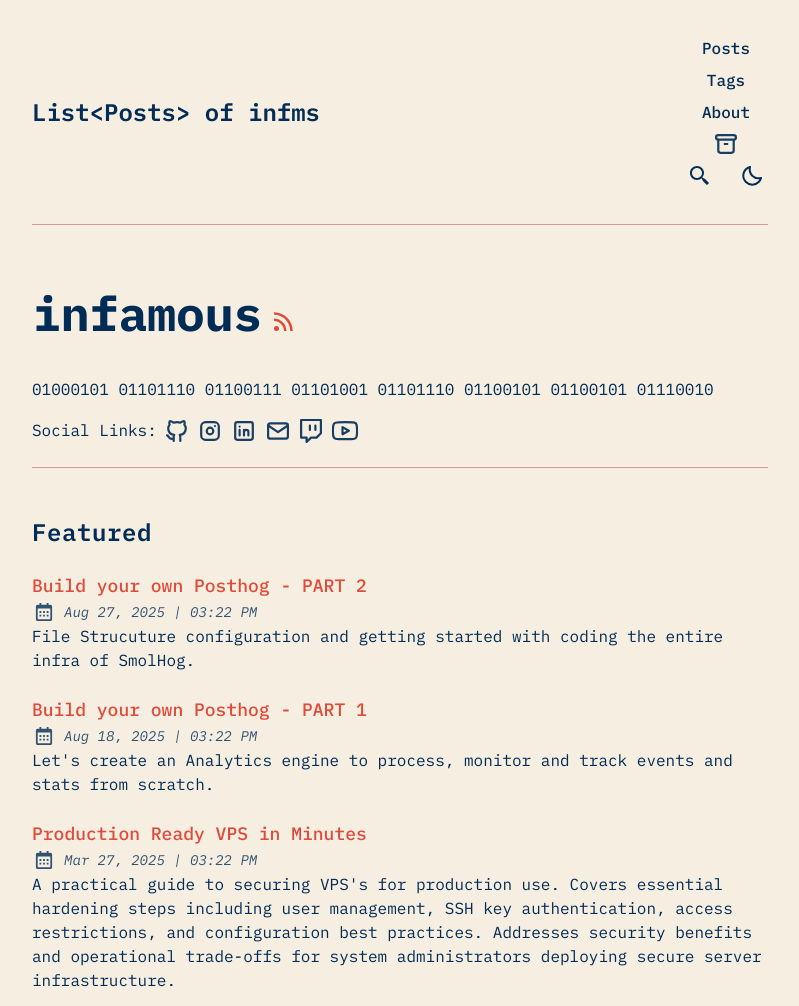
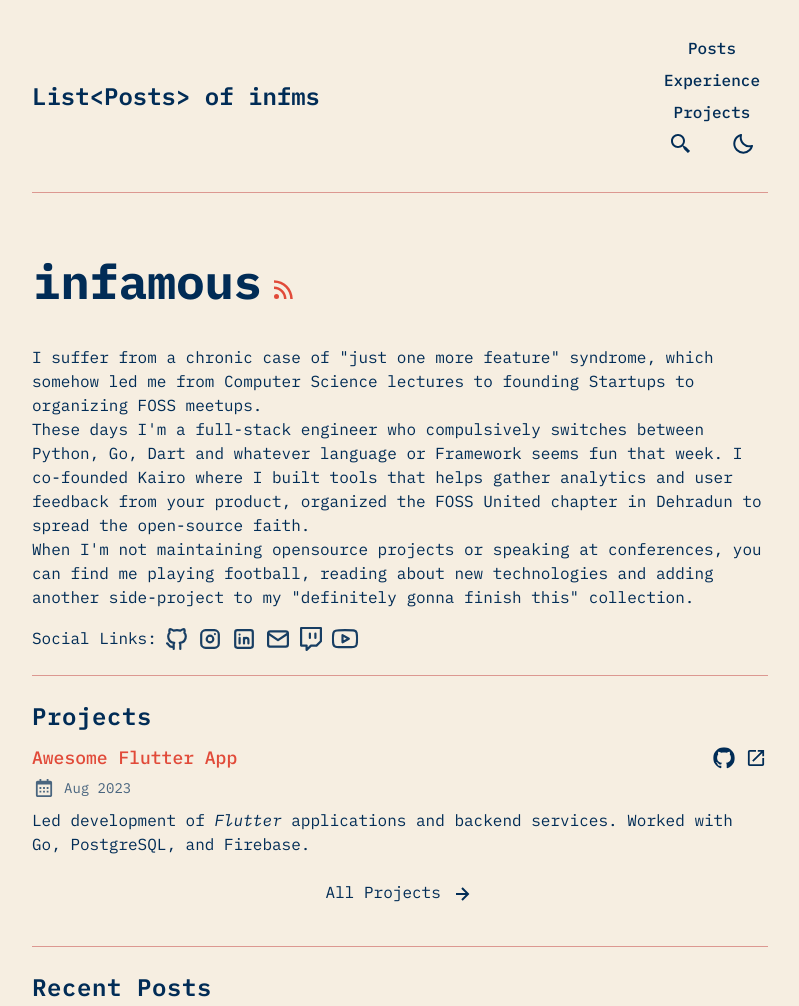
Before and after one commit to deepraj02/site, an Astro site: page / in a window 1280 px wide. Shown: the top 1006 px of the page, without its empty margins (240-1039 px from the left). Built offline with nearby package versions, Linux system fonts and the light colour scheme; Astro itself is replaced by a stand-in of ours; some packages are replaced by stand-ins of ours.

Commit message:
✨ (feat): add experience and project section

```diff
--- /dev/null
+++ b/src/components/ExperienceCard.astro
@@ -0,0 +1,57 @@
+---
+import type { CollectionEntry } from "astro:content";
+
+interface Props {
+  experience: CollectionEntry<"experience">;
+}
+
+const { experience } = Astro.props;
+const { company, role, startDate, endDate, companyUrl } = experience.data;
+const { Content } = await experience.render();
+
+const formatDate = (date: Date) => {
+  return date.toLocaleDateString("en-US", {
+    year: "numeric",
+    month: "short",
+  });
+};
+---
+
+<li class="my-3">
+  <div class="inline-block w-full">
+    {
+      companyUrl ? (
+        <a href={companyUrl} target="_blank" rel="noopener noreferrer">
+          <h3 class="text-lg font-medium text-skin-accent decoration-dashed hover:underline">
+            {company}
+          </h3>
+        </a>
+      ) : (
+        <h3 class="text-lg font-medium text-skin-accent decoration-dashed">
+          {company}
+        </h3>
+      )
+    }
+    <p class="text-sm italic opacity-80">{role}</p>
+    <div class="my-1 flex items-center space-x-2 opacity-70">
+      <svg
+        xmlns="http://www.w3.org/2000/svg"
+        class="inline-block h-6 w-6 min-w-[1.375rem] scale-90 fill-skin-base"
+        aria-hidden="true"
+      >
+        <path
+          d="M7 11h2v2H7zm0 4h2v2H7zm4-4h2v2h-2zm0 4h2v2h-2zm4-4h2v2h-2zm0 4h2v2h-2z"
+        ></path>
+        <path
+          d="M5 22h14c1.103 0 2-.897 2-2V6c0-1.103-.897-2-2-2h-2V2h-2v2H9V2H7v2H5c-1.103 0-2 .897-2 2v14c0 1.103.897 2 2 2zM19 8l.001 12H5V8h14z"
+        ></path>
+      </svg>
+      <span class="text-sm">
+        {formatDate(startDate)} | {endDate ? formatDate(endDate) : "Present"}
+      </span>
+    </div>
+    <div class="mt-2">
+      <Content />
+    </div>
+  </div>
+</li>
--- a/src/components/Header.astro
+++ b/src/components/Header.astro
@@ -1,10 +1,10 @@
 ---
-import { LOGO_IMAGE, SITE } from "@config";
+import { LOGO_IMAGE, SITE } from "../config";
 import Hr from "./Hr.astro";
 import LinkButton from "./LinkButton.astro";
 
 export interface Props {
-  activeNav?: "posts" | "archives" | "tags" | "about" | "search";
+  activeNav?: "posts" | "search" | "experience" | "projects";
 }
 
 const { activeNav } = Astro.props;
@@ -56,66 +56,32 @@ const { activeNav } = Astro.props;
         </button>
         <ul id="menu-items" class="display-none sm:flex">
           <li>
-            <a href="/posts/" class={activeNav === "posts" ? "active" : ""}>
+            <a href="/posts/" class:list={{ active: activeNav === "posts" }}>
               Posts
             </a>
           </li>
           <li>
-            <a href="/tags/" class={activeNav === "tags" ? "active" : ""}>
-              Tags
+            <a href="/experience/" class:list={{ active: activeNav === "experience" }}>
+              Experience
             </a>
           </li>
           <li>
-            <a href="/about/" class={activeNav === "about" ? "active" : ""}>
-              About
+            <a href="/projects/" class:list={{ active: activeNav === "projects" }}>
+              Projects
             </a>
           </li>
-          {
-            SITE.showArchives && (
-              <li>
-                <LinkButton
-                  href="/archives/"
-                  className={`focus-outline flex justify-center p-3 sm:p-1`}
-                  ariaLabel="archives"
-                  title="Archives"
-                >
-                  <svg
-                    xmlns="http://www.w3.org/2000/svg"
-                    class:list={[
-                      "icon icon-tabler icons-tabler-outline !hidden sm:!inline-block",
-                      activeNav === "archives" && "!stroke-skin-accent",
-                    ]}
-                  >
-                    <path stroke="none" d="M0 0h24v24H0z" fill="none" />
-                    <path d="M3 4m0 2a2 2 0 0 1 2 -2h14a2 2 0 0 1 2 2v0a2 2 0 0 1 -2 2h-14a2 2 0 0 1 -2 -2z" />
-                    <path d="M5 8v10a2 2 0 0 0 2 2h10a2 2 0 0 0 2 -2v-10" />
-                    <path d="M10 12l4 0" />
-                  </svg>
-                  <span
-                    class:list={[
-                      "sm:sr-only",
-                      activeNav === "archives" && "active",
-                    ]}
-                  >
-                    Archives
-                  </span>
-                </LinkButton>
-              </li>
-            )
-          }
           <li>
             <LinkButton
               href="/search/"
-              className={`focus-outline p-3 sm:p-1 ${
-                activeNav === "search" ? "active" : ""
-              } flex`}
+              className={`focus-outline p-3 sm:p-1 ${activeNav === "search" ? "active" : ""} flex`}
               ariaLabel="search"
               title="Search"
             >
               <svg
                 xmlns="http://www.w3.org/2000/svg"
                 class="scale-125 sm:scale-100"
-                ><path
+              >
+                <path
                   d="M19.023 16.977a35.13 35.13 0 0 1-1.367-1.384c-.372-.378-.596-.653-.596-.653l-2.8-1.337A6.962 6.962 0 0 0 16 9c0-3.859-3.14-7-7-7S2 5.141 2 9s3.14 7 7 7c1.763 0 3.37-.66 4.603-1.739l1.337 2.8s.275.224.653.596c.387.363.896.854 1.384 1.367l1.358 1.392.604.646 2.121-2.121-.646-.604c-.379-.372-.885-.866-1.391-1.36zM9 14c-2.757 0-5-2.243-5-5s2.243-5 5-5 5 2.243 5 5-2.243 5-5 5z"
                 ></path>
               </svg>
@@ -168,12 +134,11 @@ const { activeNav } = Astro.props;
   .hamburger-menu svg {
     @apply h-6 w-6 scale-125 fill-skin-base;
   }
-
   nav {
-    @apply flex w-full flex-col items-center sm:ml-2 sm:flex-row sm:justify-end sm:space-x-4 sm:py-0;
+    @apply flex w-full flex-col items-center sm:ml-2 sm:flex-row sm:justify-end sm:space-x-2 sm:py-0;
   }
   nav ul {
-    @apply mt-4 grid w-44 grid-cols-2 grid-rows-4 gap-x-2 gap-y-2 sm:ml-0 sm:mt-0 sm:w-auto sm:gap-x-5 sm:gap-y-0;
+    @apply mt-4 grid w-44 grid-cols-2 grid-rows-3 gap-x-2 gap-y-2 sm:ml-0 sm:mt-0 sm:w-auto sm:gap-x-3 sm:gap-y-0;
   }
   nav ul li {
     @apply col-span-2 flex items-center justify-center;
@@ -222,6 +187,7 @@ const { activeNav } = Astro.props;
   }
 </style>
 
+
 <script>
   function toggleNav() {
     // Toggle menu
--- /dev/null
+++ b/src/components/ProjectCard.astro
@@ -0,0 +1,88 @@
+---
+import type { CollectionEntry } from "astro:content";
+
+interface Props {
+  project: CollectionEntry<"projects">;
+}
+
+const { project } = Astro.props;
+const { title, date, githubUrl, projectUrl } = project.data;
+const { Content } = await project.render();
+
+const formatDate = (date: Date) => {
+  return date.toLocaleDateString("en-US", {
+    year: "numeric",
+    month: "short",
+  });
+};
+---
+
+<li class="my-3">
+  <div class="inline-block w-full">
+    <div class="flex items-start justify-between gap-2">
+      <h3 class="text-lg font-medium text-skin-accent decoration-dashed">
+        {title}
+      </h3>
+      <div class="flex flex-shrink-0 gap-2">
+        {
+          githubUrl && (
+            <a
+              href={githubUrl}
+              target="_blank"
+              rel="noopener noreferrer"
+              class="hover:text-skin-accent"
+              aria-label={`${title} GitHub repository`}
+              title="View on GitHub"
+            >
+              <svg
+                xmlns="http://www.w3.org/2000/svg"
+                class="h-6 w-6 scale-90 fill-skin-base hover:fill-skin-accent"
+                viewBox="0 0 24 24"
+              >
+                <path d="M12 0c-6.626 0-12 5.373-12 12 0 5.302 3.438 9.8 8.207 11.387.599.111.793-.261.793-.577v-2.234c-3.338.726-4.033-1.416-4.033-1.416-.546-1.387-1.333-1.756-1.333-1.756-1.089-.745.083-.729.083-.729 1.205.084 1.839 1.237 1.839 1.237 1.07 1.834 2.807 1.304 3.492.997.107-.775.418-1.305.762-1.604-2.665-.305-5.467-1.334-5.467-5.931 0-1.311.469-2.381 1.236-3.221-.124-.303-.535-1.524.117-3.176 0 0 1.008-.322 3.301 1.23.957-.266 1.983-.399 3.003-.404 1.02.005 2.047.138 3.006.404 2.291-1.552 3.297-1.23 3.297-1.23.653 1.653.242 2.874.118 3.176.77.84 1.235 1.911 1.235 3.221 0 4.609-2.807 5.624-5.479 5.921.43.372.823 1.102.823 2.222v3.293c0 .319.192.694.801.576 4.765-1.589 8.199-6.086 8.199-11.386 0-6.627-5.373-12-12-12z" />
+              </svg>
+            </a>
+          )
+        }
+        {
+          projectUrl && (
+            <a
+              href={projectUrl}
+              target="_blank"
+              rel="noopener noreferrer"
+              class="hover:text-skin-accent"
+              aria-label={`${title} live project`}
+              title="View live project"
+            >
+              <svg
+                xmlns="http://www.w3.org/2000/svg"
+                class="h-6 w-6 scale-90 fill-skin-base hover:fill-skin-accent"
+                viewBox="0 0 24 24"
+              >
+                <path d="M14 3v2h3.59l-9.83 9.83 1.41 1.41L19 6.41V10h2V3m-2 16H5V5h7V3H5a2 2 0 0 0-2 2v14a2 2 0 0 0 2 2h14a2 2 0 0 0 2-2v-7h-2v7z" />
+              </svg>
+            </a>
+          )
+        }
+      </div>
+    </div>
+    <div class="my-1 flex items-center space-x-2 opacity-70">
+      <svg
+        xmlns="http://www.w3.org/2000/svg"
+        class="inline-block h-6 w-6 min-w-[1.375rem] scale-90 fill-skin-base"
+        aria-hidden="true"
+      >
+        <path
+          d="M7 11h2v2H7zm0 4h2v2H7zm4-4h2v2h-2zm0 4h2v2h-2zm4-4h2v2h-2zm0 4h2v2h-2z"
+        ></path>
+        <path
+          d="M5 22h14c1.103 0 2-.897 2-2V6c0-1.103-.897-2-2-2h-2V2h-2v2H9V2H7v2H5c-1.103 0-2 .897-2 2v14c0 1.103.897 2 2 2zM19 8l.001 12H5V8h14z"
+        ></path>
+      </svg>
+      <span class="text-sm">{formatDate(date)}</span>
+    </div>
+    <div class="mt-2">
+      <Content />
+    </div>
+  </div>
+</li>
--- a/src/content/config.ts
+++ b/src/content/config.ts
@@ -1,4 +1,4 @@
-import { SITE } from "@config";
+import { SITE } from "../config";
 import { glob } from "astro/loaders";
 import { defineCollection, z } from "astro:content";
 
@@ -15,8 +15,9 @@ const blog = defineCollection({
             draft: z.boolean().optional(),
             tags: z.array(z.string()).default(["others"]),
             ogImage: image()
-        .refine(img => img.width >= 1200 && img.height >= 630, {
-          message: "OpenGraph image must be at least 1200 X 630 pixels!",
+                .refine((img) => img.width >= 1200 && img.height >= 630, {
+                    message:
+                        "OpenGraph image must be at least 1200 X 630 pixels!",
                 })
                 .or(z.string())
                 .optional(),
@@ -33,4 +34,30 @@ const blog = defineCollection({
         }),
 });
 
-export const collections = { blog };
+const experience = defineCollection({
+    type: "content_layer",
+    loader: glob({ pattern: "**/*.md", base: "./src/content/experience" }),
+    schema: z.object({
+        company: z.string(),
+        role: z.string(),
+        startDate: z.date(),
+        endDate: z.date().optional().nullable(),
+        companyUrl: z.string().optional(),
+        draft: z.boolean().optional(),
+    }),
+});
+const projects = defineCollection({
+    type: "content_layer",
+    loader: glob({ pattern: "**/*.md", base: "./src/content/projects" }),
+    schema: z.object({
+        title: z.string(),
+        date: z.date(),
+        githubUrl: z.string().optional(),
+        projectUrl: z.string().optional(),
+        featured: z.boolean().optional(),
+        draft: z.boolean().optional(),
+        tags: z.array(z.string()).default([]),
+    }),
+});
+
+export const collections = { blog, experience, projects };
--- /dev/null
+++ b/src/content/projects/sample_project.md
@@ -0,0 +1,12 @@
+---
+title: "Awesome Flutter App"
+
+date: 2023-08-15
+githubUrl: "https://github.com/yourusername/project"
+projectUrl: "https://yourproject.com"
+featured: true
+draft: false
+tags: ["flutter", "firebase", "dart"]
+---
+
+Led development of *Flutter* applications and backend services. Worked with Go, PostgreSQL, and Firebase.
--- /dev/null
+++ b/src/pages/experience/index.astro
@@ -0,0 +1,23 @@
+---
+import { getCollection } from "astro:content";
+import Layout from "../../layouts/Layout.astro";
+import Header from "../../components/Header.astro";
+import Footer from "../../components/Footer.astro";
+import Main from "../../layouts/Main.astro";
+import ExperienceCard from "../../components/ExperienceCard.astro";
+import getSortedExperience from "../../utils/getSortedExperience";
+import { SITE } from "../../config";
+
+const experiences = await getCollection("experience");
+const sortedExperience = getSortedExperience(experiences);
+---
+
+<Layout title={`Experience | ${SITE.title}`}>
+  <Header activeNav="experience" />
+  <Main pageTitle="Experience" pageDesc="All my professional experience.">
+    <ul>
+      {sortedExperience.map(exp => <ExperienceCard experience={exp} />)}
+    </ul>
+  </Main>
+  <Footer />
+</Layout>
--- a/src/pages/index.astro
+++ b/src/pages/index.astro
@@ -1,20 +1,26 @@
 ---
 import { getCollection } from "astro:content";
-import Layout from "@layouts/Layout.astro";
-import Header from "@components/Header.astro";
-import Footer from "@components/Footer.astro";
-import LinkButton from "@components/LinkButton.astro";
-import Hr from "@components/Hr.astro";
-import Card from "@components/Card";
-import Socials from "@components/Socials.astro";
-import getSortedPosts from "@utils/getSortedPosts";
-import { SITE, SOCIALS } from "@config";
+import Layout from "../layouts/Layout.astro";
+import Header from "../components/Header.astro";
+import Footer from "../components/Footer.astro";
+import LinkButton from "../components/LinkButton.astro";
+import Hr from "../components/Hr.astro";
+import Card from "../components/Card";
+import ExperienceCard from "../components/ExperienceCard.astro";
+import ProjectCard from "../components/ProjectCard.astro";
+import Socials from "../components/Socials.astro";
+import getSortedPosts from "../utils/getSortedPosts";
+import getSortedExperience from "../utils/getSortedExperience";
+import getSortedProjects from "../utils/getSortedProjects";
+import { SITE, SOCIALS } from "../config";
 
 const posts = await getCollection("blog");
+const experiences = await getCollection("experience");
+const projects = await getCollection("projects");
 
 const sortedPosts = getSortedPosts(posts);
-const featuredPosts = sortedPosts.filter(({ data }) => data.featured);
-const recentPosts = sortedPosts.filter(({ data }) => !data.featured);
+const sortedExperience = getSortedExperience(experiences);
+const sortedProjects = getSortedProjects(projects);
 
 const socialCount = SOCIALS.filter(social => social.active).length;
 ---
@@ -42,9 +48,22 @@ const socialCount = SOCIALS.filter(social => social.active).length;
       </a>
 
       <p>
-        01000101 01101110 01100111 01101001 01101110 01100101 01100101 01110010
+        I suffer from a chronic case of "just one more feature" syndrome, which
+        somehow led me from Computer Science lectures to founding Startups to
+        organizing FOSS meetups.
+        <br></br>
+        These days I'm a full-stack engineer who
+        compulsively switches between Python, Go, Dart and whatever language or
+        Framework seems fun that week.
+        I co-founded Kairo where I built tools
+        that helps gather analytics and user feedback from your product,
+        organized the FOSS United chapter in Dehradun to spread the open-source
+        faith.
+        <br></br>
+        When I'm not maintaining opensource projects or speaking at
+        conferences, you can find me playing football, reading about new
+        technologies and adding another side-project to my "definitely gonna finish this" collection.
       </p>
-
       {
         socialCount > 0 && (
           <div class="social-wrapper">
@@ -58,31 +77,59 @@ const socialCount = SOCIALS.filter(social => social.active).length;
     <Hr />
 
     {
-      featuredPosts.length > 0 && (
+      sortedExperience.length > 0 && (
         <>
-          <section id="featured">
-            <h2>Featured</h2>
+          <section id="experience">
+            <h2>Experience</h2>
             <ul>
-              {featuredPosts.map(({ data, slug }) => (
-                <Card
-                  href={`/posts/${slug}/`}
-                  frontmatter={data}
-                  secHeading={false}
-                />
+              {sortedExperience.slice(0, 2).map(exp => (
+                <ExperienceCard experience={exp} />
               ))}
             </ul>
+            <div class="all-posts-btn-wrapper">
+              <LinkButton href="/experience/">
+                All Experience
+                <svg xmlns="http://www.w3.org/2000/svg">
+                  <path d="m11.293 17.293 1.414 1.414L19.414 12l-6.707-6.707-1.414 1.414L15.586 11H6v2h9.586z" />
+                </svg>
+              </LinkButton>
+            </div>
           </section>
-          {recentPosts.length > 0 && <Hr />}
+          <Hr />
         </>
       )
     }
 
     {
-      recentPosts.length > 0 && (
+      sortedProjects.length > 0 && (
+        <>
+          <section id="projects">
+            <h2>Projects</h2>
+            <ul>
+              {sortedProjects.slice(0, 4).map(project => (
+                <ProjectCard project={project} />
+              ))}
+            </ul>
+            <div class="all-posts-btn-wrapper">
+              <LinkButton href="/projects/">
+                All Projects
+                <svg xmlns="http://www.w3.org/2000/svg">
+                  <path d="m11.293 17.293 1.414 1.414L19.414 12l-6.707-6.707-1.414 1.414L15.586 11H6v2h9.586z" />
+                </svg>
+              </LinkButton>
+            </div>
+          </section>
+          <Hr />
+        </>
+      )
+    }
+
+    {
+      sortedPosts.length > 0 && (
         <section id="recent-posts">
           <h2>Recent Posts</h2>
           <ul>
-            {recentPosts.map(
+            {sortedPosts.map(
               ({ data, slug }, index) =>
                 index < SITE.postPerIndex && (
                   <Card
@@ -136,16 +183,18 @@ const socialCount = SOCIALS.filter(social => social.active).length;
     @apply mb-1 mr-2 whitespace-nowrap sm:mb-0;
   }
 
-  /* ===== Featured & Recent Posts Sections ===== */
-  #featured,
+  /* ===== Experience, Projects & Recent Posts Sections ===== */
+  #experience,
+  #projects,
   #recent-posts {
-    @apply pb-6 pt-12;
+    @apply pb-4 pt-6;
   }
-  #featured h2,
+  #experience h2,
+  #projects h2,
   #recent-posts h2 {
     @apply text-2xl font-semibold tracking-wide;
   }
   .all-posts-btn-wrapper {
-    @apply my-8 text-center;
+    @apply my-6 text-center;
   }
 </style>
--- /dev/null
+++ b/src/pages/projects/index.astro
@@ -0,0 +1,22 @@
+---
+import { getCollection } from "astro:content";
+import Footer from "../../components/Footer.astro";
+import Header from "../../components/Header.astro";
+import ProjectCard from "../../components/ProjectCard.astro";
+import { SITE } from "../../config";
+import Layout from "../../layouts/Layout.astro";
+import Main from "../../layouts/Main.astro";
+import getSortedProjects from "../../utils/getSortedProjects";
+
+const projects = await getCollection("projects");
+const sortedProjects = getSortedProjects(projects);
+---
+<Layout title={`Projects | ${SITE.title}`}>
+  <Header activeNav="projects" />
+  <Main pageTitle="Projects" pageDesc="All my projects.">
+    <ul>
+      {sortedProjects.map(project => <ProjectCard project={project} />)}
+    </ul>
+  </Main>
+  <Footer />
+</Layout>
--- /dev/null
+++ b/src/utils/getSortedExperience.ts
@@ -0,0 +1,16 @@
+import type { CollectionEntry } from "astro:content";
+
+const getSortedExperience = (experience: CollectionEntry<"experience">[]) =>
+    experience
+        .filter(({ data }) => !data.draft)
+        .sort(
+            (a, b) =>
+                Math.floor(
+                    (b.data.endDate ?? new Date()).getTime() / 1000,
+                ) -
+                Math.floor(
+                    (a.data.endDate ?? new Date()).getTime() / 1000,
+                ),
+        );
+
+export default getSortedExperience;
--- /dev/null
+++ b/src/utils/getSortedProjects.ts
@@ -0,0 +1,12 @@
+import type { CollectionEntry } from "astro:content";
+
+const getSortedProjects = (projects: CollectionEntry<"project">[]) =>
+  projects
+    .filter(({ data }) => !data.draft)
+    .sort(
+      (a, b) =>
+        Math.floor(new Date(b.data.date).getTime() / 1000) -
+        Math.floor(new Date(a.data.date).getTime() / 1000)
+    );
+
+export default getSortedProjects;
```
Also changed, not shown: public/banana.jpeg (added). Lines whose indentation alone changed are shown as unchanged.
